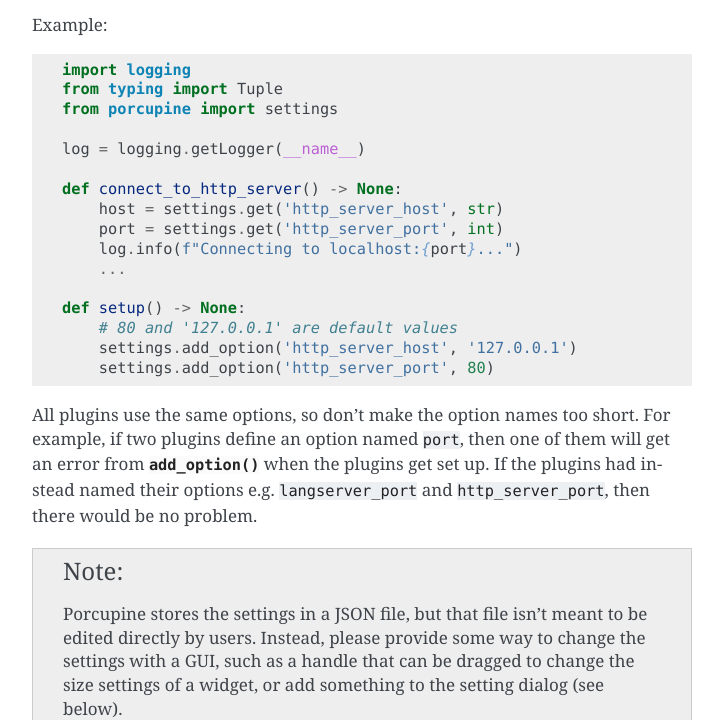
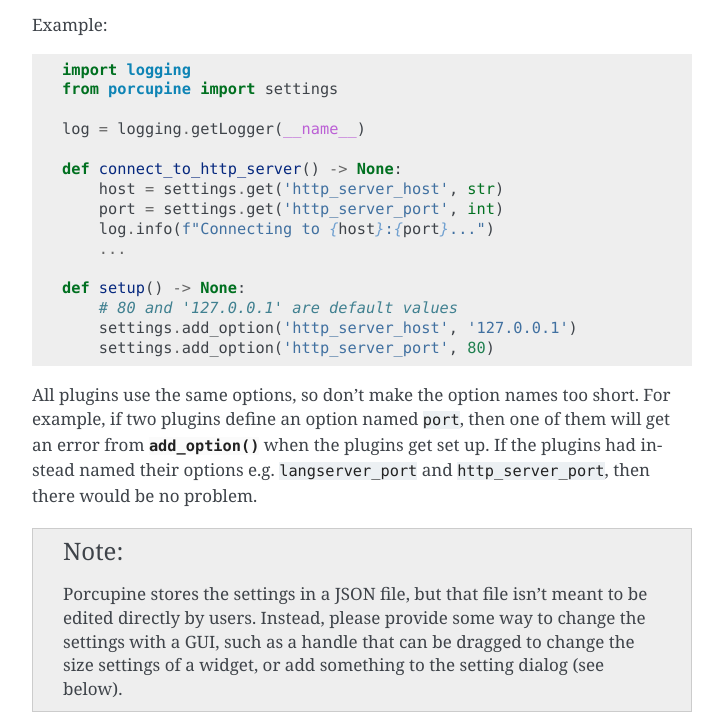
Before and after one commit to Akuli/porcupine, a Sphinx documentation site: the page built from docs/settings.rst, in a window 1280 px wide and 900 px high, scrolled down 1544 px, cut to the strip 180-900 px from the top of the window. Shown: the whole strip, without its empty margins (388-1111 px from the left). Built offline with Sphinx 7.4.7, drawn with Linux system fonts in a browser that asks for light colours; pages that are not in the unit, such as notebooks, are missing from menus.

Commit message:
fix typos in settings doc

```diff
--- a/docs/settings.rst
+++ b/docs/settings.rst
@@ -69,7 +69,6 @@ time Porcupine is restarted.
 Example::
 
     import logging
-    from typing import Tuple
     from porcupine import settings
 
     log = logging.getLogger(__name__)
@@ -77,7 +76,7 @@ Example::
     def connect_to_http_server() -> None:
         host = settings.get('http_server_host', str)
         port = settings.get('http_server_port', int)
-        log.info(f"Connecting to localhost:{port}...")
+        log.info(f"Connecting to {host}:{port}...")
         ...
 
     def setup() -> None:
```
